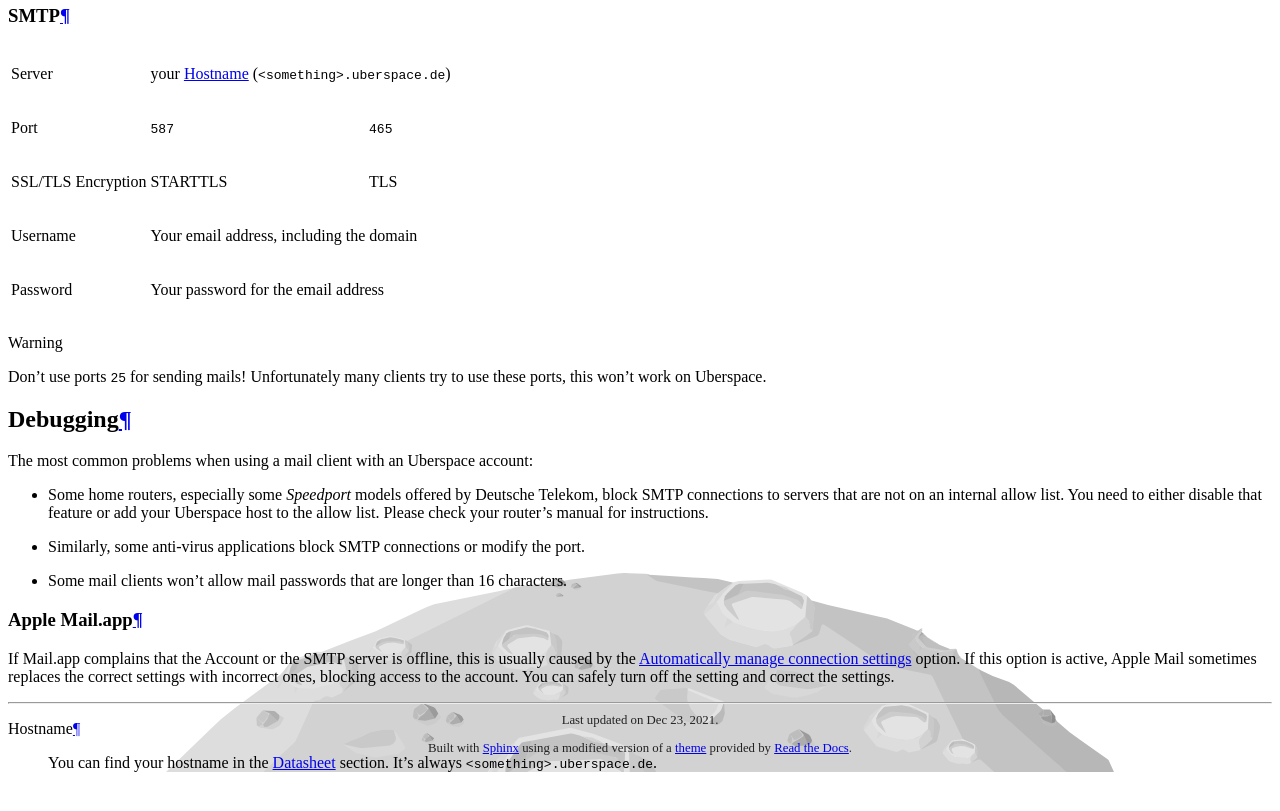
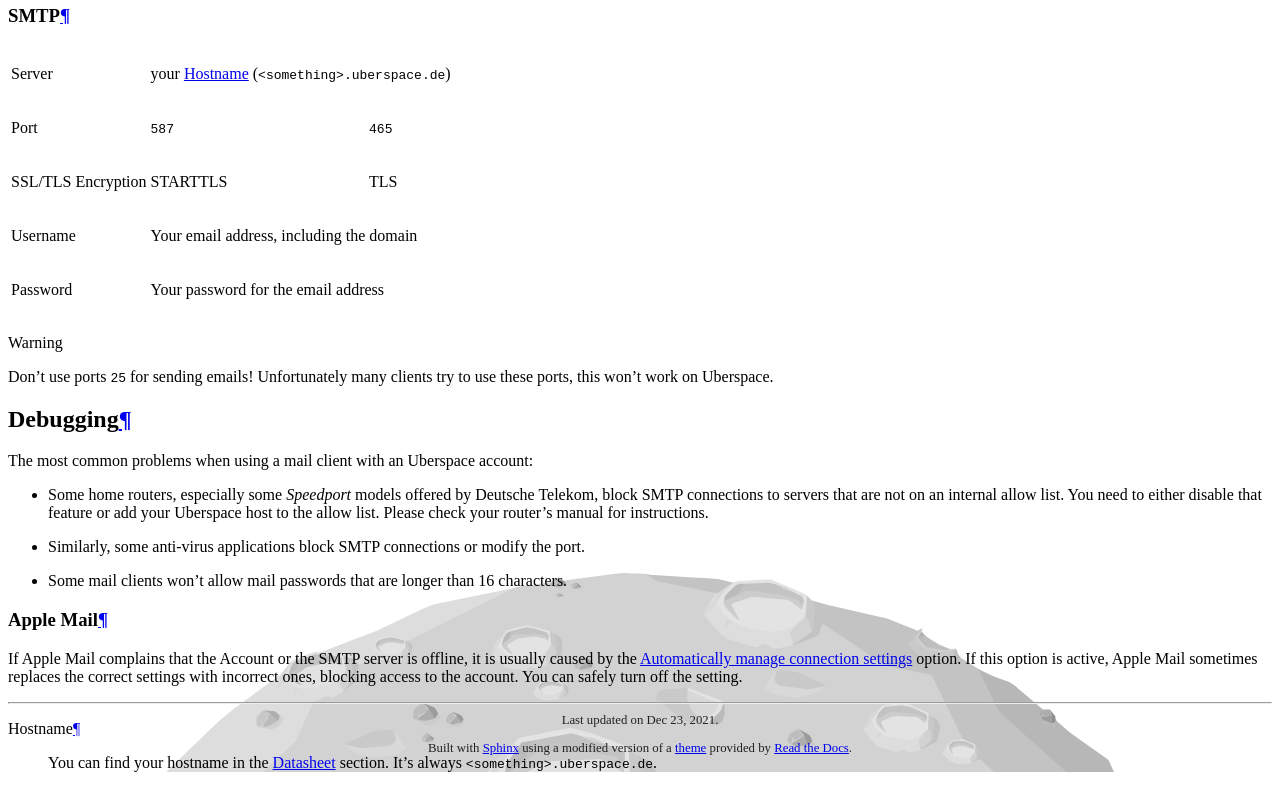
Before and after one commit to Uberspace/manual, a Sphinx documentation site: the page built from source/mail-access.rst, in a window 1280 px wide and 900 px high, scrolled down 3146 px. Shown: the top 811 px of the window. Built offline with Sphinx 7.4.7 and the Read the Docs theme 2.0.0, drawn with Linux system fonts in a browser that asks for light colours.

Commit message:
mail-access.rst Grammatical Changes (#383)
* Update mail-access.rst

* fix apple mail title

Co-authored-by: luto <m@luto.at>

```diff
--- a/source/mail-access.rst
+++ b/source/mail-access.rst
@@ -71,7 +71,7 @@ SMTP
 +--------------------+-----------------------------------------------------------+
 
 
-.. warning:: Don't use ports ``25`` for sending mails! Unfortunately many clients try to use these ports, this won't work on Uberspace.
+.. warning:: Don't use ports ``25`` for sending emails! Unfortunately many clients try to use these ports, this won't work on Uberspace.
 
 Debugging
 =========
@@ -82,10 +82,10 @@ The most common problems when using a mail client with an Uberspace account:
 * Similarly, some anti-virus applications block SMTP connections or modify the port.
 * Some mail clients won't allow mail passwords that are longer than 16 characters.
 
-Apple Mail.app
---------------
+Apple Mail
+----------
 
-If Mail.app complains that the Account or the SMTP server is offline, this is usually caused by the `Automatically manage connection settings <https://support.apple.com/guide/mail/cpmlprefacctadv>`_ option. If this option is active, Apple Mail sometimes replaces the correct settings with incorrect ones, blocking access to the account. You can safely turn off the setting and correct the settings.
+If Apple Mail complains that the Account or the SMTP server is offline, it is usually caused by the `Automatically manage connection settings <https://support.apple.com/guide/mail/cpmlprefacctadv>`_ option. If this option is active, Apple Mail sometimes replaces the correct settings with incorrect ones, blocking access to the account. You can safely turn off the setting.
 
 ----
 
```
